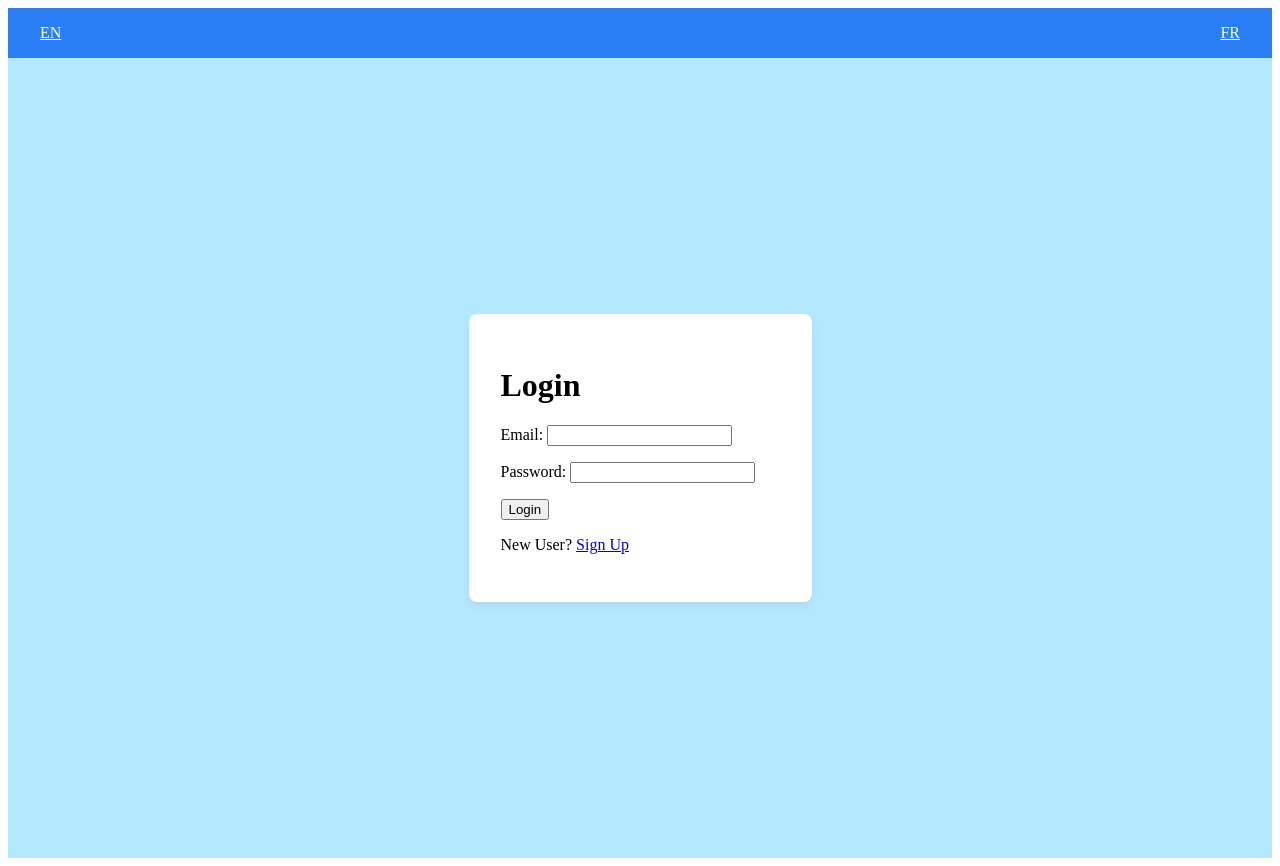
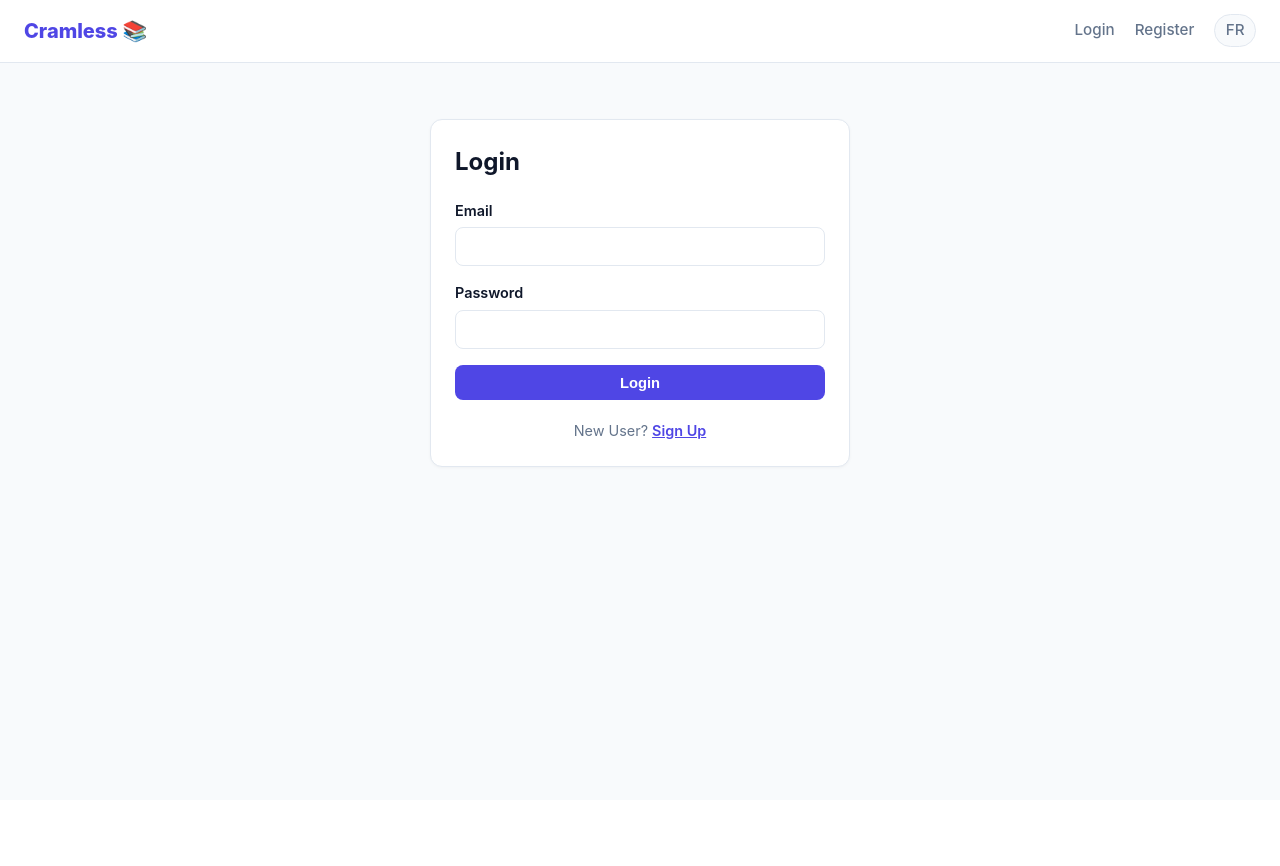
Before and after one commit to Andy-R2D2/cramless, a Flask app: page /login in a window 1280 px wide. After the commit the page ends 468 px from the top, so only its background shows below. Run offline with Flask 3, Linux system fonts and the light colour scheme.

Commit message:
Update login.html

```diff
--- a/cramless/templates/login.html
+++ b/cramless/templates/login.html
@@ -1,84 +1,33 @@
-<!DOCTYPE html>
-<head>
-    <meta charset="utf-8">
-    <meta name="viewport" content="width=device-width, initial-scale=1.0">
-    <title>Login</title>
-</head>
+{% extends "base.html" %}
+{% block title %}Cramless — {{ t.login }}{% endblock %}
 
+{% block content %}
+<div class="auth-wrapper">
+    <div class="card">
+        <h1 style="margin-bottom: 1.25rem; font-size: 1.5rem;">{{ t.login }}</h1>
 
-<body>
+        {% if error %}
+            <div class="alert alert-error">{{ error }}</div>
+        {% endif %}
 
-    <div class="top-row">
-        <a href="/language/en" style="color: white;">EN</a>  <a href="/language/fr" style="color: white;">FR</a>
+        <form id="loginform" method="POST" action="/login">
+            <div class="form-group">
+                <label for="email">{{ t.email }}</label>
+                <input type="email" id="email" name="email" class="full-width" required>
             </div>
 
-    <div class="login-wrapper">
-
-        <div class="login-card">
-
-            <h1>{{t.login}}</h1>
-
-            <form id="loginform" method="POST" action="/login">
-
-                <div class="form-row">
-                    <label for="email">{{t.email}}: </label>
-                    <input type="email" id="email" name="email" required />
+            <div class="form-group">
+                <label for="password">{{ t.password }}</label>
+                <input type="password" id="password" name="password" class="full-width" required>
             </div>
 
-                <div class="form-row">
-                    <label for="password">{{t.password}}: </label>
-                    <input type="password" id="password" name="password" required />
-                </div>
-
-                <button type="submit">{{t.login}}</button>
+            <button type="submit" class="btn full-width">{{ t.login }}</button>
         </form>
 
-            <p class="signup-link">
-                {{t.newUser}}?
-                <a href="/register"> {{t.signUp}} </a>
+        <p style="margin-top: 1.25rem; font-size: 0.9rem; color: var(--muted); text-align: center;">
+            {{ t.newUser }}?
+            <a href="/register" style="color: var(--primary); font-weight: 600;">{{ t.signUp }}</a>
         </p>
     </div>
 </div>
-</body>
-
-
-<style>
-
-    .top-row {
-        display: flex;
-        justify-content: space-between;
-        align-items: center;
-        background-color: rgb(41, 126, 244);
-        padding: 1rem 2rem;
-        width: 100%;
-        box-sizing: border-box;
-    }
-
-    .login-wrapper {
-        display: flex;
-        justify-content: center;
-        align-items: center;
-        height: 100vh;
-        background-color: rgb(180, 232, 255);
-    }
-
-    .login-card {
-        background-color: #fff;
-        padding: 2rem;
-        align-items: center;
-        border-radius: 8px;
-        box-shadow: 0 4px 6px rgba(112, 101, 101, 0.1);
-        width: 279px;
-    }
-
-
-    input[type="email"], input[type="password"] {
-        margin-bottom: 1rem;
-    }
-
-    .form-row {
-        margin-right: 1rem;
-    }
-</style>
-
-</html>
+{% endblock %}
```
Lines whose indentation alone changed are shown as unchanged.
